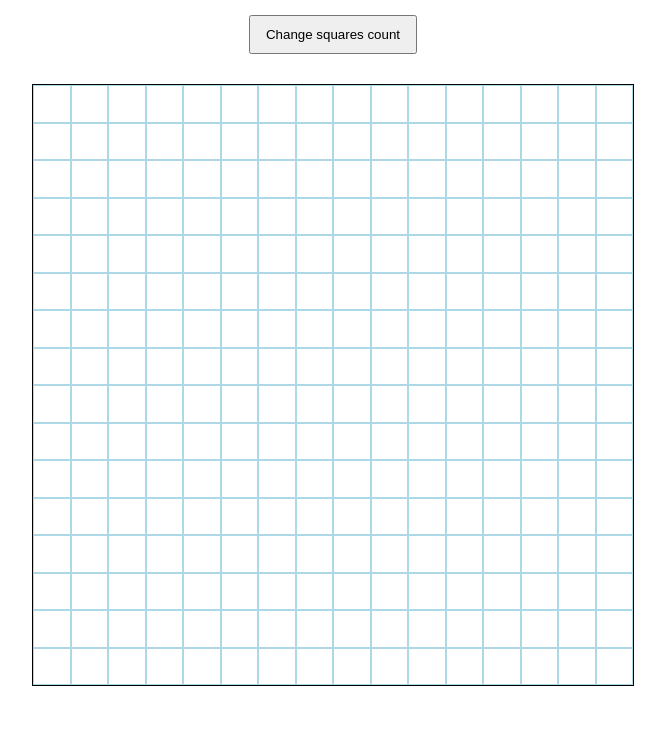
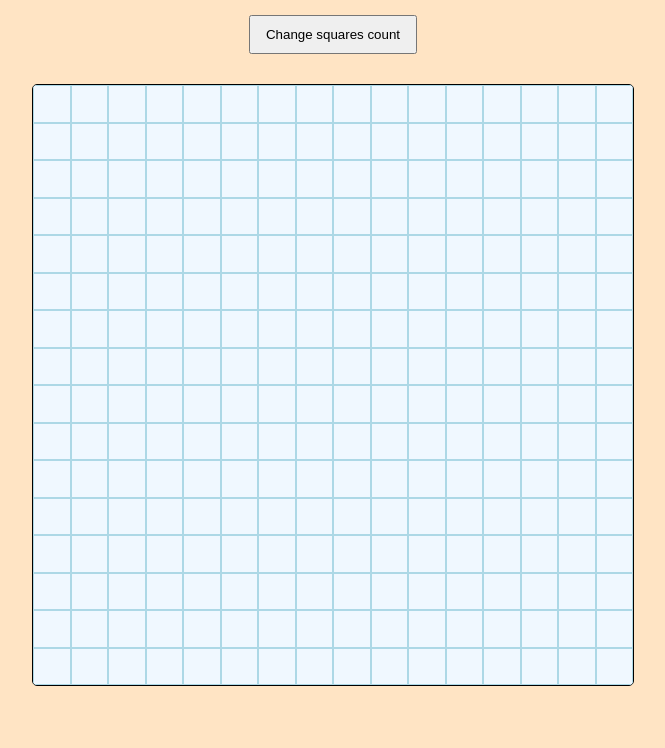
Before and after one commit to andrew-sid/odin-etch-a-sketch, a plain HTML site: page index.html in a window 1280 px wide. Shown: the part 52-800 px from the top of the page, without its empty margins (307-972 px from the left). Drawn offline with Linux system fonts and the light colour scheme.

Commit message:
Add constants and comments

```diff
--- a/css/styles.css
+++ b/css/styles.css
@@ -5,21 +5,26 @@
 
 body {
   text-align: center;
+  background-color: bisque;
 }
 
 .container {
+
   display: flex;
   flex-direction: column;
   gap: 30px;
 }
 
 .pad {
+  background-color: aliceblue;
   display: flex;
   flex-wrap: wrap;
   width: 600px;
   height: 600px;
   border: 1px solid black;
   margin: 0 auto;
+  border-radius: 5px;
+  overflow: hidden;
 }
 
 .squaresBtn {
--- a/js/scipts.js
+++ b/js/scipts.js
@@ -1,9 +1,13 @@
 function renderSquares(pad, squares = 16) {
+  const PAD_HEIGHT = 600; // 600 - HEIGHT of pad in css
+  const PAD_WIDTH = 600; // 600 - WIDTH of pad in css
+  const BORDER_WIDTH = 2; // border width in css
+
   for (let i = 0; i < Math.pow(squares, 2); i++) {
     const square = document.createElement("div");
     square.classList.add("square");
-    square.style.width = 600 / squares - 2 + "px"; // 600 - WIDTH of pad in css
-    square.style.height = 600 / squares - 2 + "px"; // 600 - HEIGHT of pad in css
+    square.style.width = PAD_WIDTH / squares - BORDER_WIDTH + "px";
+    square.style.height = PAD_HEIGHT / squares - BORDER_WIDTH + "px";
 
     square.addEventListener("mouseover", () => {
       square.style.backgroundColor = "black";
```
